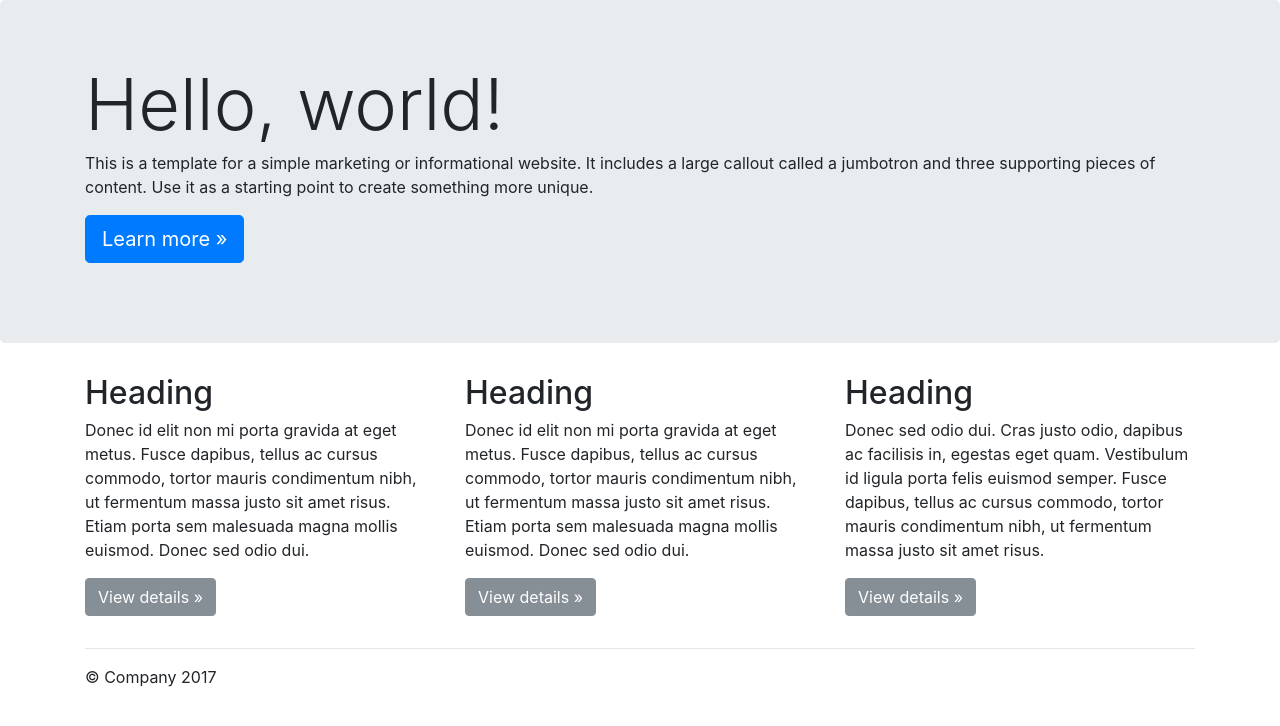
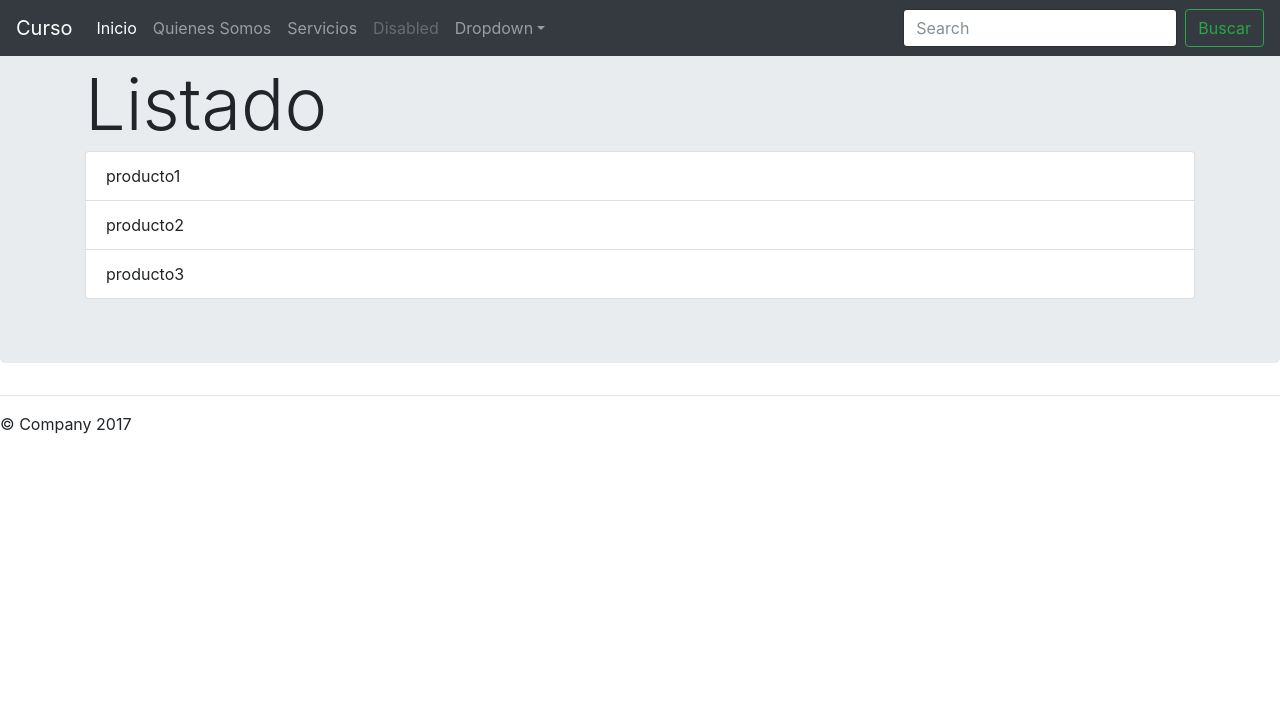
Before and after one commit to aantivero/curso-ng, an Angular app: page / in a window 1280 px wide. Shown: the top 726 px of the page. Built offline with nearby package versions, Linux system fonts and the light colour scheme.

Commit message:
utilizamos ngFor

```diff
--- a/src/app/app.component.html
+++ b/src/app/app.component.html
@@ -1,37 +1,20 @@
 
-
+  <app-navbar></app-navbar>
       <!-- Main jumbotron for a primary marketing message or call to action -->
       <div class="jumbotron">
         <div class="container">
-          <h1 class="display-3">Hello, world!</h1>
-          <p>This is a template for a simple marketing or informational website. It includes a large callout called a jumbotron and three supporting pieces of content. Use it as a starting point to create something more unique.</p>
-          <p><a class="btn btn-primary btn-lg" href="#" role="button">Learn more &raquo;</a></p>
+          <h1 class="display-3">{{app.lista}}</h1>
+          <ul class="list-group">
+              <li class="list-group-item" *ngFor="let producto of productos">{{producto}}</li>
+
+            </ul>
         </div>
       </div>
 
-      <div class="container">
-        <!-- Example row of columns -->
-        <div class="row">
-          <div class="col-md-4">
-            <h2>Heading</h2>
-            <p>Donec id elit non mi porta gravida at eget metus. Fusce dapibus, tellus ac cursus commodo, tortor mauris condimentum nibh, ut fermentum massa justo sit amet risus. Etiam porta sem malesuada magna mollis euismod. Donec sed odio dui. </p>
-            <p><a class="btn btn-secondary" href="#" role="button">View details &raquo;</a></p>
-          </div>
-          <div class="col-md-4">
-            <h2>Heading</h2>
-            <p>Donec id elit non mi porta gravida at eget metus. Fusce dapibus, tellus ac cursus commodo, tortor mauris condimentum nibh, ut fermentum massa justo sit amet risus. Etiam porta sem malesuada magna mollis euismod. Donec sed odio dui. </p>
-            <p><a class="btn btn-secondary" href="#" role="button">View details &raquo;</a></p>
-          </div>
-          <div class="col-md-4">
-            <h2>Heading</h2>
-            <p>Donec sed odio dui. Cras justo odio, dapibus ac facilisis in, egestas eget quam. Vestibulum id ligula porta felis euismod semper. Fusce dapibus, tellus ac cursus commodo, tortor mauris condimentum nibh, ut fermentum massa justo sit amet risus.</p>
-            <p><a class="btn btn-secondary" href="#" role="button">View details &raquo;</a></p>
-          </div>
-        </div>
+
 
         <hr>
 
         <footer>
           <p>&copy; Company 2017</p>
         </footer>
-      </div> <!-- /container -->
--- a/src/app/app.component.ts
+++ b/src/app/app.component.ts
@@ -5,7 +5,9 @@ import { Component } from '@angular/core';
   templateUrl: 'app.component.html'
 })
 export class AppComponent {
-  title = 'app';
-  test: string = 'Esto es un ejemplo';
-  vinculante: number = 10;
+  app = {
+    lista: 'Listado'
+  };
+
+  productos: Array<string> = ['producto1', 'producto2', 'producto3'];
 }
--- a/src/app/navbar/navbar.component.html
+++ b/src/app/navbar/navbar.component.html
@@ -1,5 +1,5 @@
 <nav class="navbar navbar-expand-md navbar-dark fixed-top bg-dark">
-    <a class="navbar-brand" href="#">Navbar</a>
+    <a class="navbar-brand" href="#">Curso</a>
     <button class="navbar-toggler" type="button" data-toggle="collapse" data-target="#navbarsExampleDefault" aria-controls="navbarsExampleDefault" aria-expanded="false" aria-label="Toggle navigation">
       <span class="navbar-toggler-icon"></span>
     </button>
@@ -7,10 +7,13 @@
     <div class="collapse navbar-collapse" id="navbarsExampleDefault">
       <ul class="navbar-nav mr-auto">
         <li class="nav-item active">
-          <a class="nav-link" href="#">Home <span class="sr-only">(current)</span></a>
+          <a class="nav-link" href="#">Inicio <span class="sr-only">(current)</span></a>
         </li>
         <li class="nav-item">
-          <a class="nav-link" href="#">Link</a>
+          <a class="nav-link" href="#">Quienes Somos</a>
+        </li>
+        <li class="nav-item">
+          <a class="nav-link" href="#">Servicios</a>
         </li>
         <li class="nav-item">
           <a class="nav-link disabled" href="#">Disabled</a>
@@ -26,7 +29,7 @@
       </ul>
       <form class="form-inline my-2 my-lg-0">
         <input class="form-control mr-sm-2" type="text" placeholder="Search" aria-label="Search">
-        <button class="btn btn-outline-success my-2 my-sm-0" type="submit">Search</button>
+        <button class="btn btn-outline-success my-2 my-sm-0" type="submit">Buscar</button>
       </form>
     </div>
   </nav>
```
